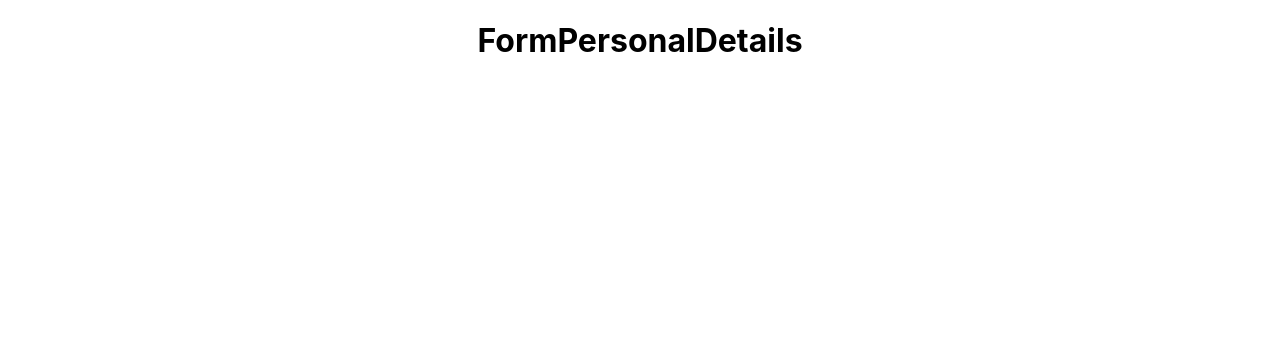
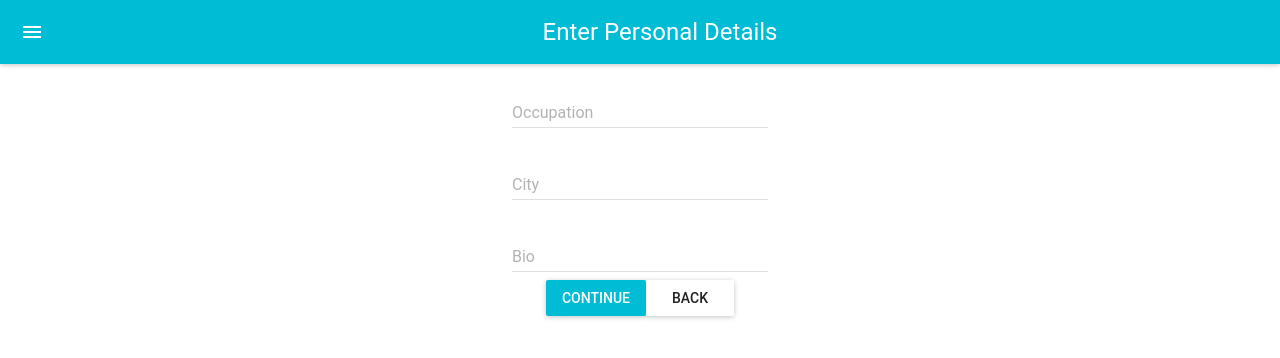
Before and after one commit to Hoey1/esl-form, a React (Create React App) app in the folder form/: page / in a window 1280 px wide. Both pictures are taken after a click on the button "CONTINUE". Shown: the top 358 px of the page. Built offline with nearby package versions, Linux system fonts and the light colour scheme.

Commit message:
form-pers-details finsihed

```diff
--- a/form/src/components/FormPersonalDetails.js
+++ b/form/src/components/FormPersonalDetails.js
@@ -0,0 +1,74 @@
+import React, { Component } from "react";
+import MuiThemeProvider from "material-ui/styles/MuiThemeProvider";
+import AppBar from "material-ui/AppBar";
+import TextField from "material-ui/TextField";
+import RaisedButton from "material-ui/RaisedButton";
+// import SchoolIcon from "@material-ui/icons/School";
+
+export class FormPersonalDetails extends Component {
+  continue = (e) => {
+    e.preventDefault();
+    this.props.nextStep();
+  };
+
+  back = (e) => {
+    e.preventDefault();
+    this.props.prevStep();
+  };
+
+  render() {
+    const { values, handleChange } = this.props;
+    return (
+      <MuiThemeProvider>
+        <React.Fragment>
+          <AppBar title="Enter Personal Details" />
+          {/* <SchoolIcon color="primary" /> */}
+          <TextField
+            hintText="Enter Your Occupation"
+            floatingLabelText="Occupation"
+            onChange={handleChange("occupation")}
+            // onChange={this.props.handleChange}
+            defaultValue={values.occupation}
+          />
+          <br />
+          <TextField
+            hintText="Enter Your City"
+            floatingLabelText="City"
+            onChange={handleChange("city")}
+            // onChange={this.props.handleChange}
+            defaultValue={values.city}
+          />
+          <br />
+          <TextField
+            hintText="Enter Your Bio"
+            floatingLabelText="Bio"
+            onChange={handleChange("bio")}
+            // onChange={this.props.handleChange}
+            defaultValue={values.bio}
+          />
+          <br />
+          <RaisedButton
+            label="Continue"
+            primary={true}
+            styles={styles.button}
+            onClick={this.continue}
+          />
+          <RaisedButton
+            label="back"
+            primary={false}
+            styles={styles.button}
+            onClick={this.back}
+          />
+        </React.Fragment>
+      </MuiThemeProvider>
+    );
+  }
+}
+
+const styles = {
+  button: {
+    margin: 15,
+  },
+};
+
+export default FormPersonalDetails;
--- a/form/src/components/UserForm.js
+++ b/form/src/components/UserForm.js
@@ -1,5 +1,6 @@
 import React, { Component } from "react";
 import FormUserDetails from "./FormUserDetails";
+import FormPersonalDetails from "./FormPersonalDetails";
 
 export class UserForm extends Component {
   state = {
@@ -48,7 +49,14 @@
           />
         );
       case 2:
-        return <h1>FormPersonalDetails</h1>;
+        return (
+          <FormPersonalDetails
+            nextStep={this.nextStep}
+            prevStep={this.prevStep}
+            handleChange={this.handleChange}
+            values={values}
+          />
+        );
       case 3:
         return <h1>Confrim</h1>;
       case 4:
```
